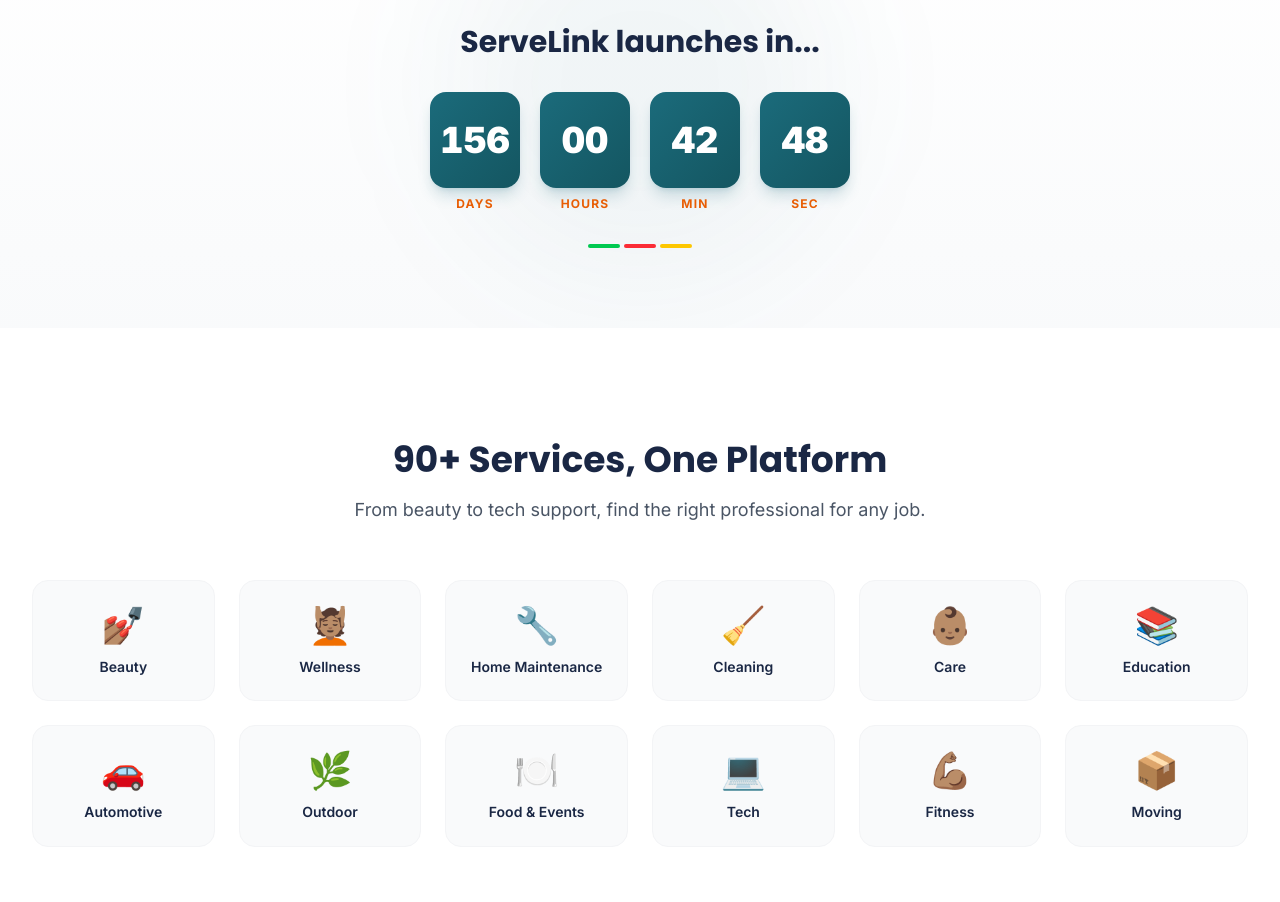
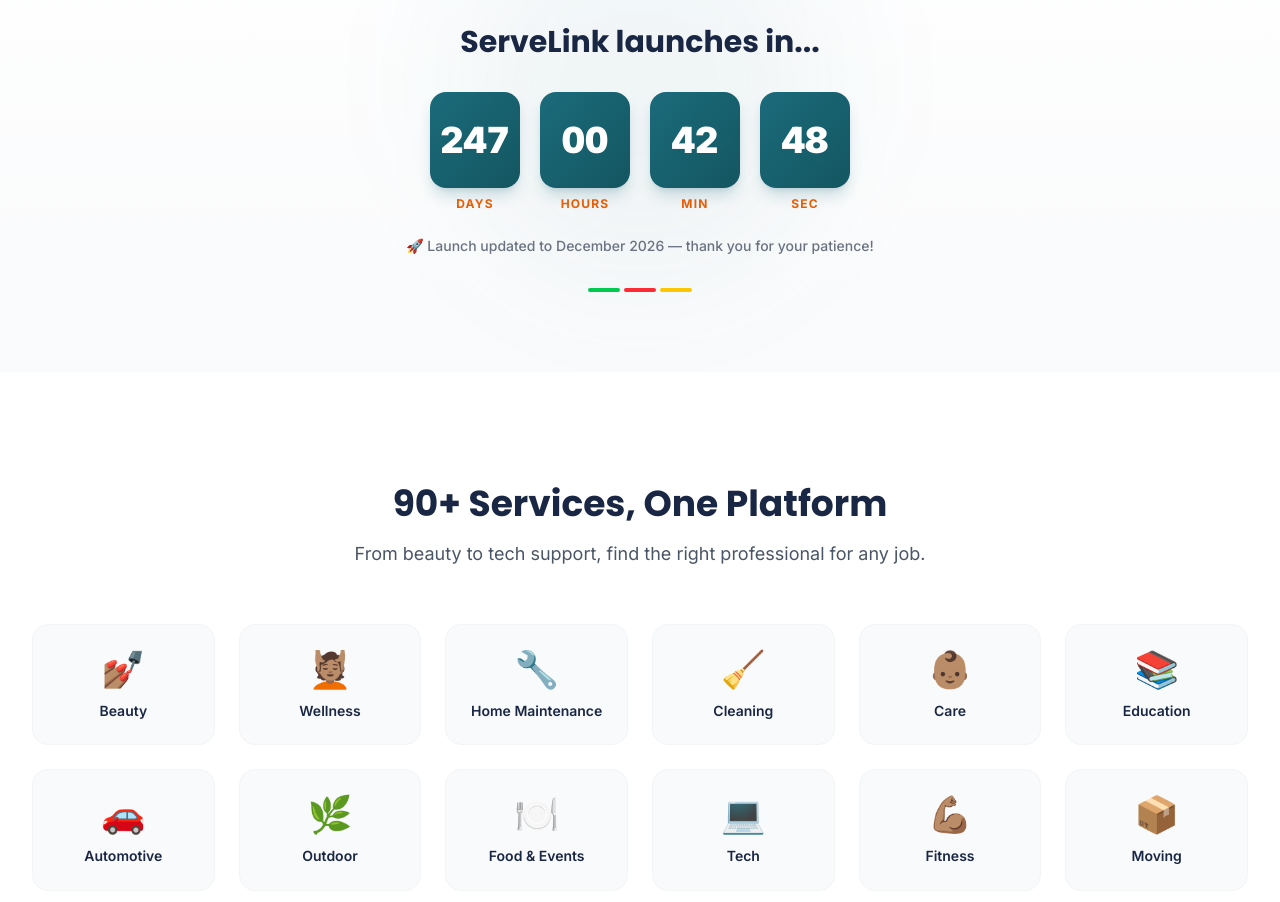
Before and after one commit to Fung2320/servelink-landing, a Next.js app: page / in a window 1280 px wide. Shown: the part 948-1850 px from the top of the page. Built offline with nearby package versions, Linux system fonts and the light colour scheme; no server answers; the database is empty.

Commit message:
update: push launch date to December 2026 + delay notice

```diff
--- a/components/Countdown.tsx
+++ b/components/Countdown.tsx
@@ -5,7 +5,7 @@ import { useLang } from "./LanguageContext";
 import { supabase } from "../lib/supabase";
 import AnimateOnScroll from "./AnimateOnScroll";
 
-const LAUNCH_DATE = new Date("2026-09-01T00:00:00+01:00"); // WAT (Cameroon)
+const LAUNCH_DATE = new Date("2026-12-01T00:00:00+01:00"); // WAT (Cameroon)
 
 interface TimeLeft {
   days: number;
@@ -74,7 +74,7 @@ export default function Countdown() {
   const labels =
     lang === "fr"
       ? { title: "ServeLink lance dans...", days: "JOURS", hours: "HEURES", min: "MIN", sec: "SEC", live: "Nous sommes EN LIGNE ! Telecharger maintenant", waiting: `🔥 ${waitlistCount.toLocaleString()} personnes déjà en attente` }
-      : { title: "ServeLink launches in...", days: "DAYS", hours: "HOURS", min: "MIN", sec: "SEC", live: "We are LIVE! Download now", waiting: `🔥 ${waitlistCount.toLocaleString()} people already waiting` };
+      : { title: "ServeLink launches in...", days: "DAYS", hours: "HOURS", min: "MIN", sec: "SEC", live: "We are LIVE! Download now", waiting: `🔥 ${waitlistCount.toLocaleString()} people already waiting`, notice: "🚀 Launch updated to December 2026 — thank you for your patience!" };
 
   return (
     <section className="relative py-16 sm:py-20 bg-gradient-to-b from-white to-gray-50 overflow-hidden">
@@ -119,6 +119,9 @@ export default function Countdown() {
                 ))}
               </div>
 
+              {/* Launch delay notice */}
+              <p className="mt-6 text-sm text-gray-500 font-medium">{labels.notice}</p>
+
               {/* Cameroon flag accent bar */}
               <div className="flex justify-center gap-1 mt-8">
                 <div className="w-8 h-1 rounded-full bg-green-500" />
--- a/components/FAQ.tsx
+++ b/components/FAQ.tsx
@@ -84,7 +84,7 @@ const PROVIDER_FAQS: FAQItem[] = [
   {
     qEn: "When does ServeLink launch?",
     qFr: "Quand ServeLink sera-t-il lanc\u00e9 ?",
-    aEn: "We launch September 1, 2026. Join the waitlist now to be among the first to get access and receive founding member benefits.",
+    aEn: "We launch in December 2026. Join the waitlist now to be among the first to get access and receive founding member benefits.",
     aFr: "Nous lan\u00e7ons le 1er septembre 2026. Rejoignez la liste d\u2019attente maintenant pour \u00eatre parmi les premiers \u00e0 y avoir acc\u00e8s.",
   },
 ];
```
